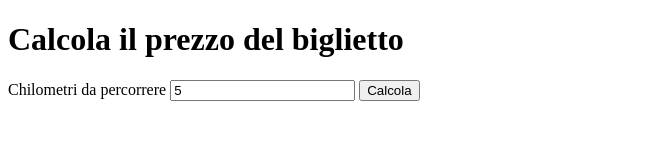
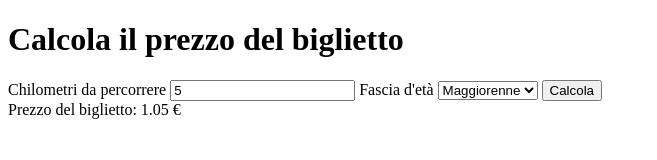
Before and after one commit to Breyan-Lab/js-biglietto-treno-form, a plain HTML site: page index.html in a window 1280 px wide. Both pictures are taken after typing "5" into the empty fields and a click on the button "Calcola". Shown: the whole page, without its empty margins (0-657 px from the left). Drawn offline with Linux system fonts and the light colour scheme.

Commit message:
milestone 2: select fascia età, sconti e risultato in pagina

```diff
--- a/index.html
+++ b/index.html
@@ -12,7 +12,17 @@
 
     <label for="km">Chilometri da percorrere</label>
     <input type="number" id="km">
+
+    <label for="eta">Fascia d'età</label>
+    <select id="eta">
+        <option value="maggiorenne">Maggiorenne</option>
+        <option value="minorenne">Minorenne</option>
+        <option value="over65">Over 65</option>
+    </select>
+
     <button id="calcola">Calcola</button>
+
+    <div id="risultato"></div>
 
     <script src="js/script.js"></script>
 </body>
--- a/js/script.js
+++ b/js/script.js
@@ -1,11 +1,22 @@
 const PREZZO_KM = 0.21;
 
 const inputKm = document.getElementById("km");
+const selectEta = document.getElementById("eta");
 const bottone = document.getElementById("calcola");
+const risultato = document.getElementById("risultato");
 
 bottone.addEventListener("click", function () {
-    // il value delle input è sempre una stringa
     const km = parseFloat(inputKm.value);
-    const prezzoBase = km * PREZZO_KM;
-    console.log("Prezzo base:", prezzoBase);
+    const fascia = selectEta.value;
+
+    let prezzo = km * PREZZO_KM;
+
+    if (fascia === "minorenne") {
+        prezzo = prezzo - prezzo * 0.2;
+    } else if (fascia === "over65") {
+        prezzo = prezzo - prezzo * 0.4;
+    }
+
+    console.log("Prezzo finale:", prezzo);
+    risultato.innerHTML = "Prezzo del biglietto: " + prezzo + " €";
 });
```
